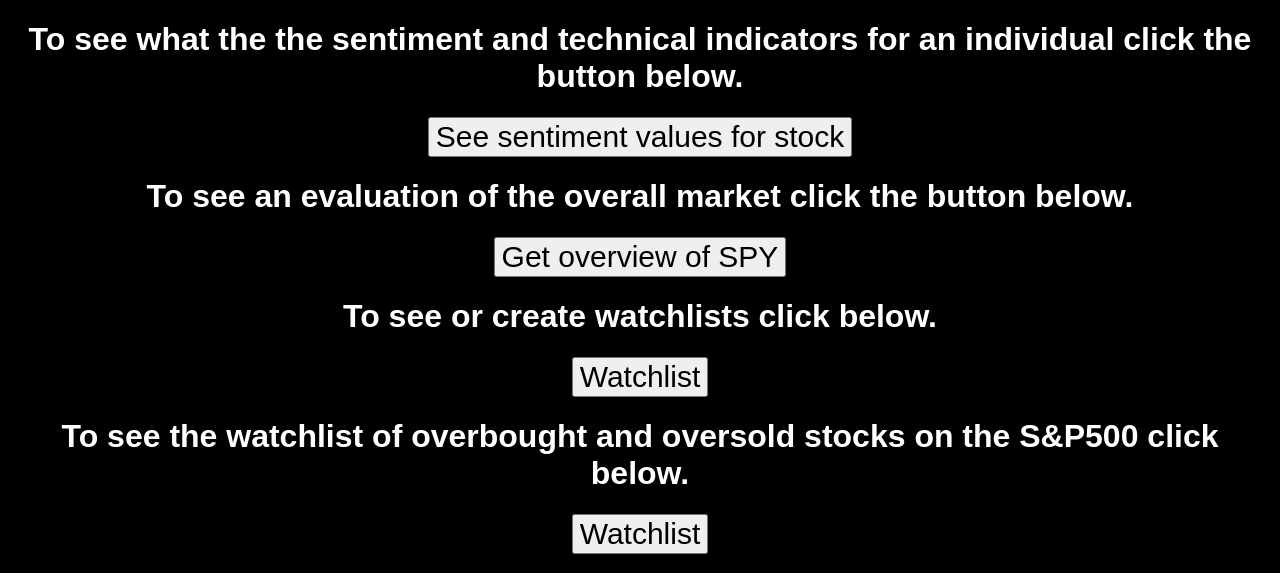
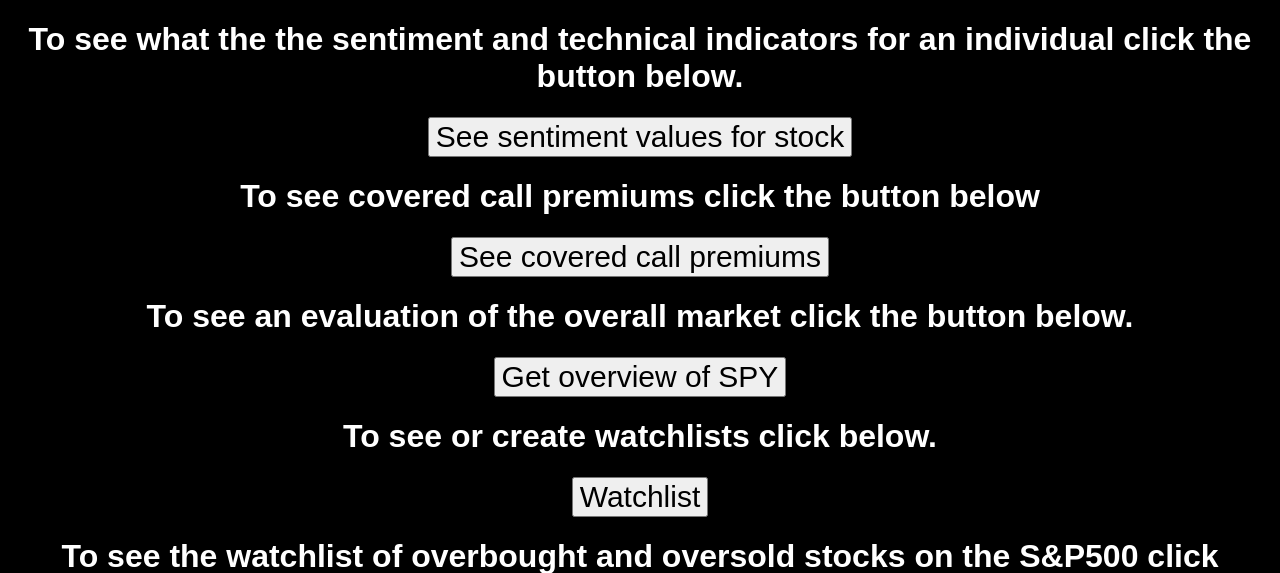
Before and after one commit to galt680/routman_site, a Python web app: template templates/home_page.html in a window 1280 px wide. Shown: the top 573 px of the page. Run offline with Jinja, Linux system fonts and the light colour scheme; the template is opened without the code that fills it, so the values that code supplies are empty.

Commit message:
added covered call button to home_page

```diff
--- a/templates/home_page.html
+++ b/templates/home_page.html
@@ -8,7 +8,12 @@
 				<input style = "font-size:30px"type="submit" value="See sentiment values for stock">
 
 			</form>
+		<h1>To see covered call premiums click the button below</h1>
 
+			<form action="/covered_call_input_form" >
+				<input style = "font-size:30px"type="submit" value="See covered call premiums">
+
+			</form>
 			<h1>To see an evaluation of the overall market click the button below.</h1>
 
 			<form action="/spy">
```
